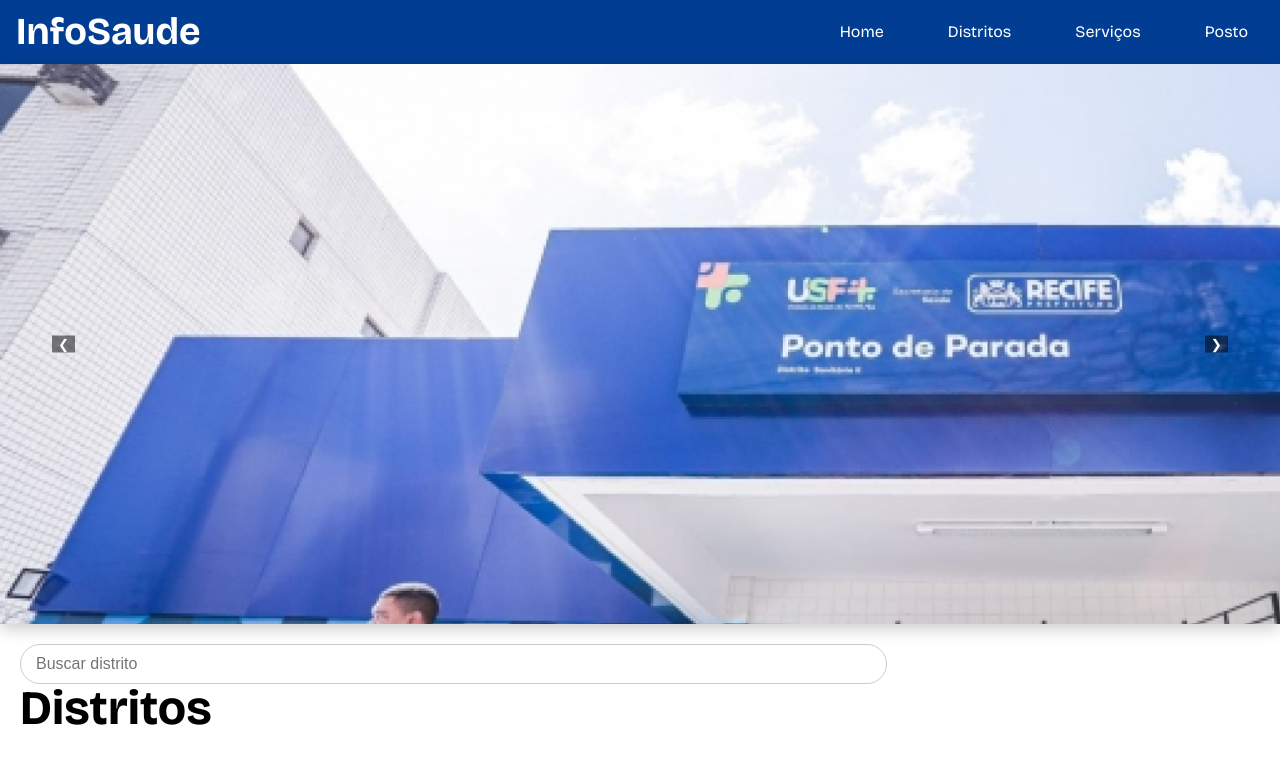
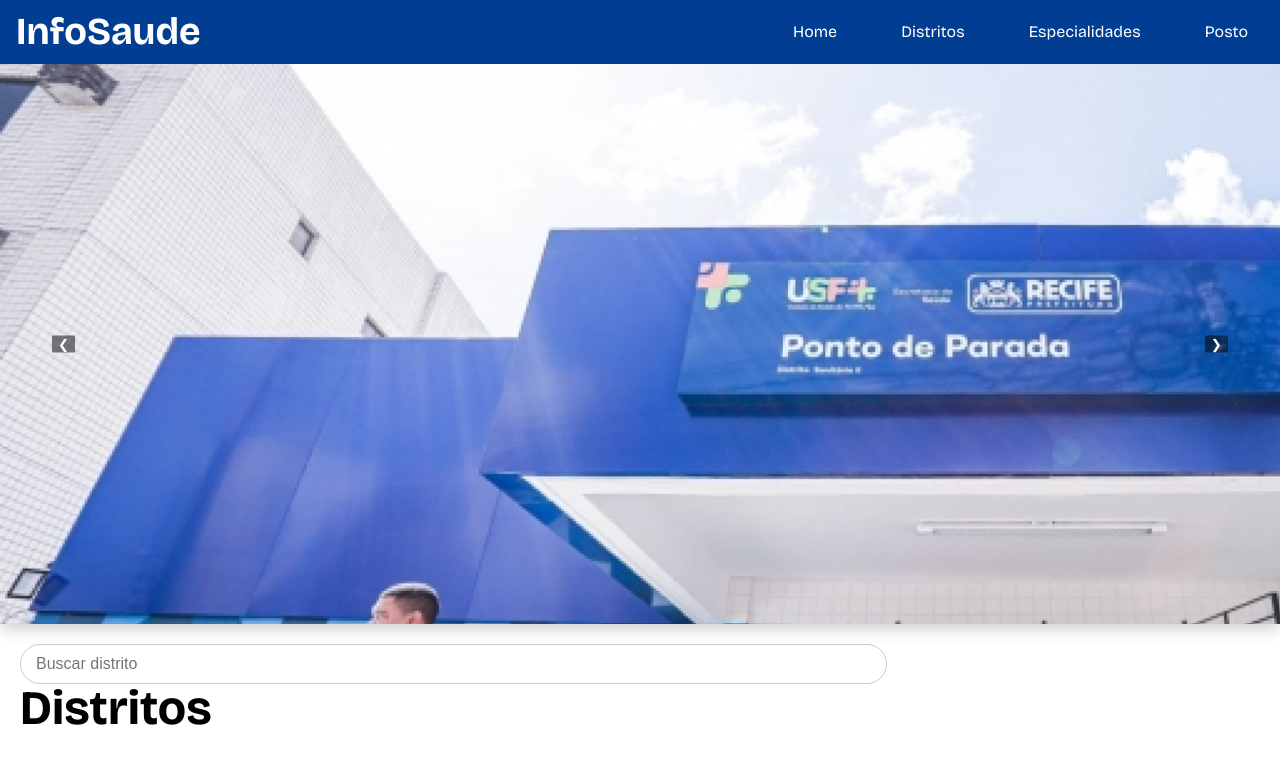
Before and after one commit to Pedro-gomes123/infoSaude, a plain HTML site: page distritos.html in a window 1280 px wide. Shown: the top 777 px of the page. Drawn offline with nearby package versions, Linux system fonts and the light colour scheme; a script that the page names is missing.

Commit message:
style: remove unnecessary whitespace and update service link text for consistency

```diff
--- a/disply.css
+++ b/disply.css
@@ -1,6 +1,5 @@
 @import url('./root.css');
 @import url(./reset.css);
-
 
 body {
     margin: 0;
--- a/distritos.html
+++ b/distritos.html
@@ -8,12 +8,14 @@
     <title>Distritos - InfoSaúde</title>
     <link rel="stylesheet" href="./style_distritos.css">
     <link rel="stylesheet" href="./display_distritos.css">
+    <link rel="shortcut icon" href="./img/icone.svg" type="image/x-icon">
     <link href="https://fonts.googleapis.com/css2?family=Bricolage+Grotesque:wght@400;700&display=swap"
         rel="stylesheet">
 
 </head>
 
 <body>
+
 
     <header class="header">
         <nav>
@@ -25,7 +27,7 @@
 
             <a href="./distritos.html" class="nav-distritos">Distritos</a>
 
-            <a href="#" class="nav-servicos">Serviços</a>
+            <a href="#" class="nav-servicos">Especialidades</a>
 
             <a href="#" class="nav-posto">Posto</a>
         </nav>
```
Also changed, not shown: index.html (+1 -1 lines).
